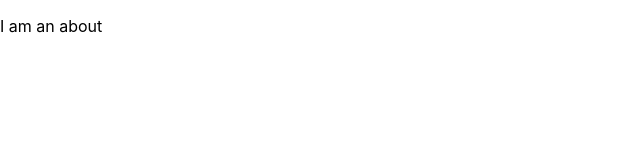
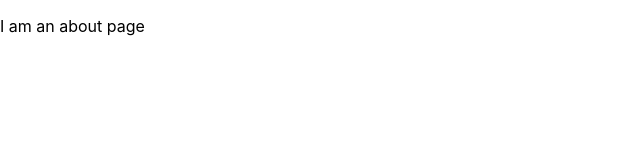
Before and after one commit to Gyekye/next-blog, a Next.js app: page /about in a window 1280 px wide. Shown: the top 160 px of the page, without its empty margins (0-640 px from the left). Built offline with nearby package versions, Linux system fonts and the light colour scheme.

Commit message:
:art: change index.tsx
Signed-off-by: Gyekye <mrgyekye740@gmail.com>

```diff
--- a/pages/about.tsx
+++ b/pages/about.tsx
@@ -2,7 +2,7 @@ import {NextPage} from "next";
 
 const About: NextPage = ( ): JSX.Element => {
     return(
-        <p>I am an about</p>
+        <p>I am an about page</p>
     );
 }
 
--- a/pages/index.tsx
+++ b/pages/index.tsx
@@ -9,6 +9,7 @@ const Index:NextPage = ( ): JSX.Element =>{
           <a>
             Blog
           </a>
+            <br/>
         </Link>
         <Link href={'/products'} >
           <a>
```
